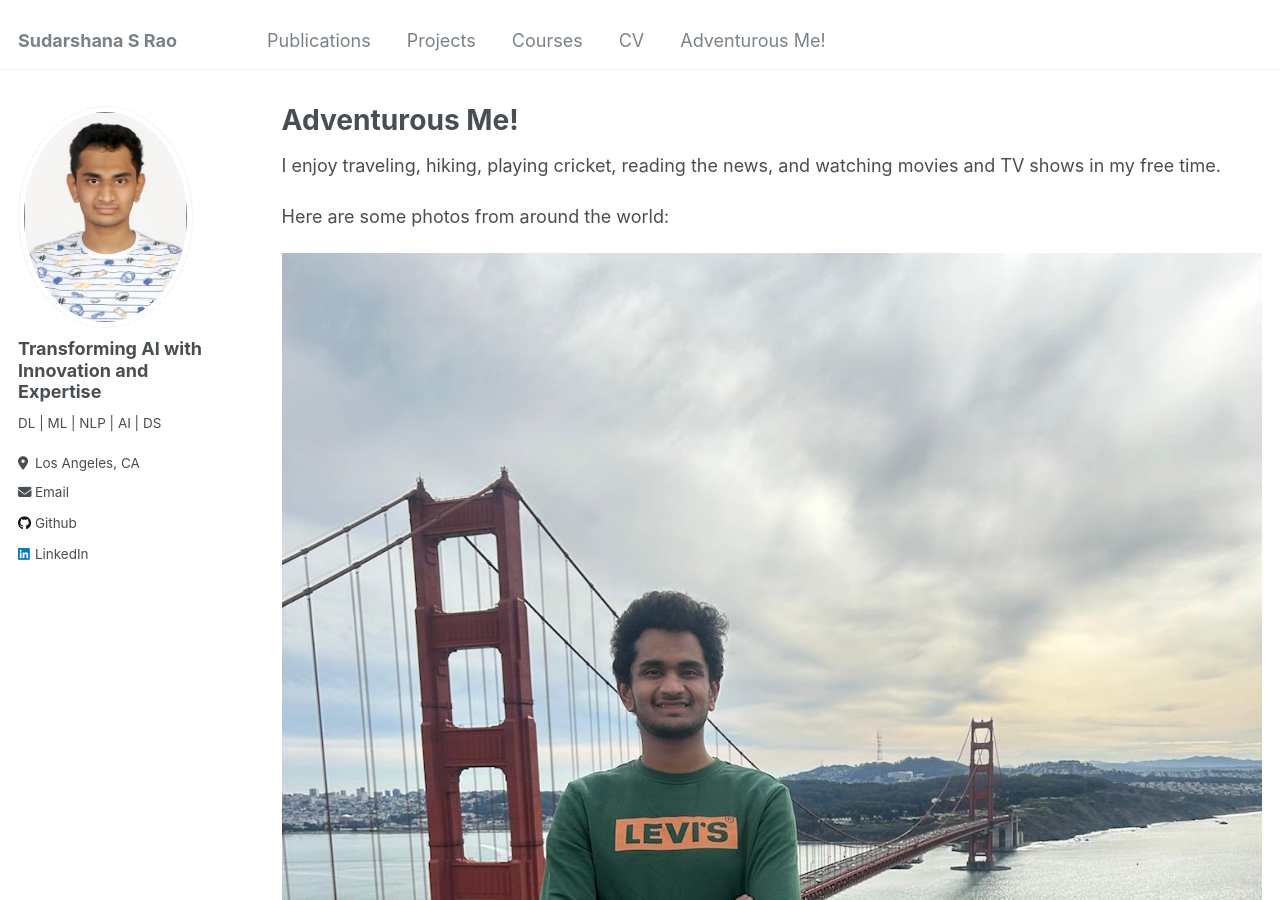
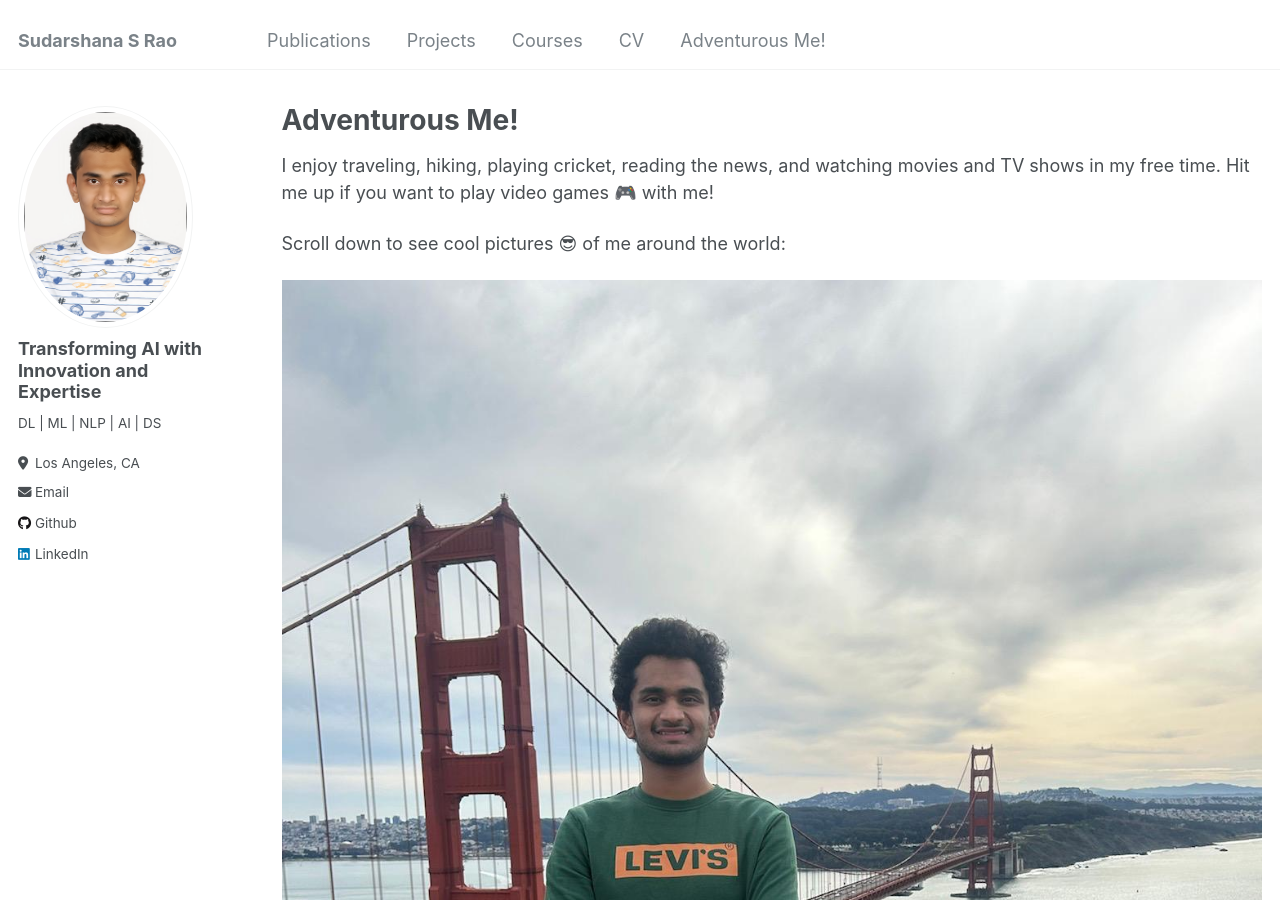
Before and after one commit to SudarshanaSRao/SudarshanaSRao.github.io, a Jekyll site: the page built from _pages/personal.md, in a window 1280 px wide and 900 px high. Built offline with Jekyll 4.4.1, drawn with Linux system fonts in a browser that asks for light colours.

Commit message:
Update personal.md

```diff
--- a/_pages/personal.md
+++ b/_pages/personal.md
@@ -9,16 +9,16 @@
 
 {% include base_path %}
 
-I enjoy traveling, hiking, playing cricket, reading the news, and watching movies and TV shows in my free time.
+I enjoy traveling, hiking, playing cricket, reading the news, and watching movies and TV shows in my free time. Hit me up if you want to play video games 🎮 with me!
 
-Here are some photos from around the world:
+Scroll down to see cool pictures 😎 of me around the world:
 
 
-<img src="/images/WhatsApp Image 2024-05-26 at 19.32.02_180d4cf9.jpg" height="500">
-<img src="/images/WhatsApp Image 2024-05-26 at 19.32.03_2896198e.jpg" height="500">
-<img src="/images/WhatsApp Image 2024-05-26 at 19.32.02_bf5bccb7.jpg" height="500">
-<img src="/images/WhatsApp Image 2024-05-26 at 19.32.03_cd38722a.jpg" height="500">
-<img src="/images/WhatsApp Image 2024-05-26 at 19.32.03_5ea38d29.jpg" height="500">
-<img src="/images/WhatsApp Image 2024-05-26 at 19.32.03_21151693.jpg" height="500">
-<img src="/images/WhatsApp Image 2024-05-26 at 19.32.03_9976057a.jpg" height="500">
-<img src="/images/WhatsApp Image 2024-05-26 at 19.32.03_8d775df7.jpg" height="500">
+<img src="/images/WhatsApp Image 2024-05-26 at 19.32.02_180d4cf9.jpg" height="200">
+<img src="/images/WhatsApp Image 2024-05-26 at 19.32.03_2896198e.jpg" height="200">
+<img src="/images/WhatsApp Image 2024-05-26 at 19.32.02_bf5bccb7.jpg" height="200">
+<img src="/images/WhatsApp Image 2024-05-26 at 19.32.03_cd38722a.jpg" height="200">
+<img src="/images/WhatsApp Image 2024-05-26 at 19.32.03_5ea38d29.jpg" height="200">
+<img src="/images/WhatsApp Image 2024-05-26 at 19.32.03_21151693.jpg" height="200">
+<img src="/images/WhatsApp Image 2024-05-26 at 19.32.03_9976057a.jpg" height="200">
+<img src="/images/WhatsApp Image 2024-05-26 at 19.32.03_8d775df7.jpg" height="200">
```
